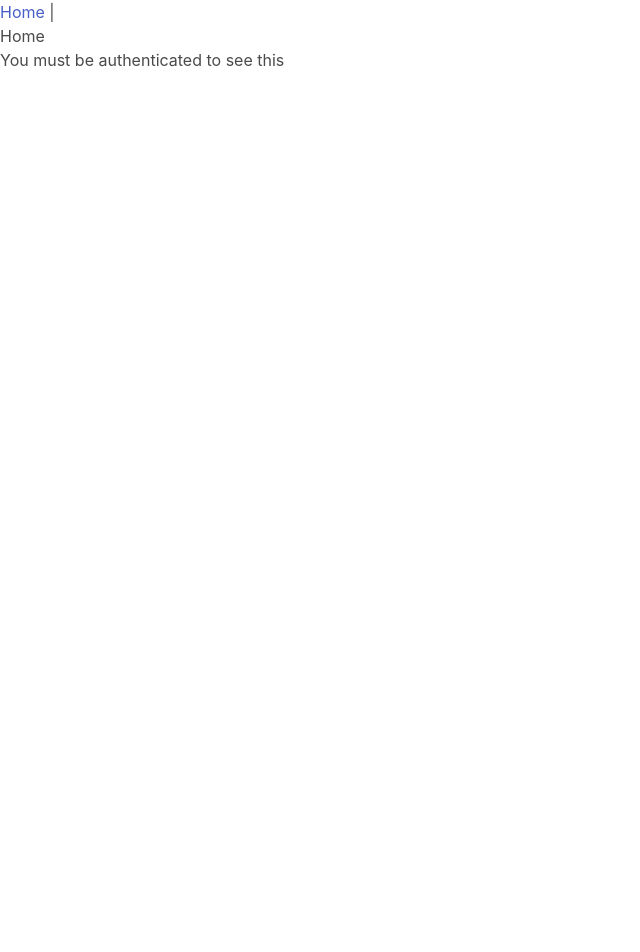
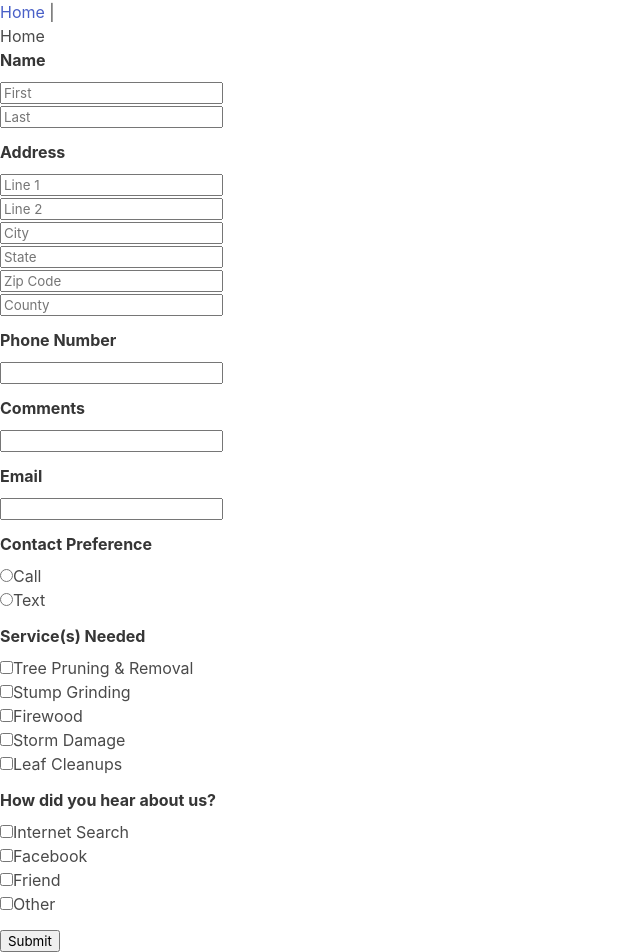
Before and after one commit to jleya95/Lizi-Jake, a Vue app in the folder TimberjackWebsite/vue/: page / in a window 1280 px wide. Shown: the whole page, without its empty margins (0-640 px from the left). Before the commit the page ends 800 px from the top, so only its background shows below. Built offline with nearby package versions, Linux system fonts and the light colour scheme.

Commit message:
Form layout built

```diff
--- /dev/null
+++ b/TimberjackWebsite/vue/src/components/ContactForm.vue
@@ -0,0 +1,82 @@
+<template>
+    <form class="form">
+        <div class="field">
+            <label class="label">Name</label>
+            <div class="formbox">
+                <input class="forminput" type="text" placeholder="First">
+            </div>
+            <div class="formbox">
+                <input class="forminput" type="text" placeholder="Last">
+            </div>
+        </div>
+        <div class="field">
+            <label class="label">Address</label>
+            <div class="formbox">
+                <input type="text" class="forminput" placeholder="Line 1">
+            </div>
+            <div class="formbox">
+                <input type="text" class="forminput" placeholder="Line 2">
+            </div>
+            <div class="formbox">
+                <input type="text" class="forminput" placeholder="City">
+            </div>
+            <div class="formbox">
+                <input type="text" class="forminput" placeholder="State">
+            </div>
+            <div class="formbox">
+                <input type="text" class="forminput" placeholder="Zip Code">
+            </div>
+            <div class="formbox">
+                <input type="text" class="forminput" placeholder="County">
+            </div>
+        </div>
+        <div class="field">
+            <label class="label">Phone Number</label>
+            <input type="text" class="forminput">
+        </div>
+        <div class="field">
+            <label class="label">Comments</label>
+            <input type="text">
+        </div>
+        <div class="field">
+            <label class="label">Email</label>
+            <input type="text">
+        </div>
+        <div class="field">
+            <label class="label">Contact Preference</label>
+            <input type="radio" id="call" name="contact_preference" value="Call">
+            <label for="call">Call</label><br>
+            <input type="radio" id="text" name="contact_preference" value="Text">
+            <label for="text">Text</label>
+        </div>
+        <div class="field">
+            <label class="label">Service(s) Needed</label>
+            <input type="checkbox" id="pruning" value="Tree Pruning & Removal">
+            <label for="pruning">Tree Pruning & Removal</label><br>
+            <input type="checkbox" id="stump" value="Stump Grinding">
+            <label for="stump">Stump Grinding</label><br>
+            <input type="checkbox" id="firewood" value="Firewood">
+            <label for="firewood">Firewood</label><br>
+            <input type="checkbox" id="storm" value="Storm Damage">
+            <label for="storm">Storm Damage</label><br>
+            <input type="checkbox" id="leaf" value="Leaf Cleanups">
+            <label for="leaf">Leaf Cleanups</label>
+        </div>
+        <div class="field">
+            <label class="label">How did you hear about us?</label>
+            <input type="checkbox" id="internet" value="Internet Search">
+            <label for="internet">Internet Search</label><br>
+            <input type="checkbox" id="facebook" value="Facebook">
+            <label for="facebook">Facebook</label><br>
+            <input type="checkbox" id="friend" value="Friend">
+            <label for="friend">Friend</label><br>
+            <input type="checkbox" id="other" value="Other">
+            <label for="other">Other</label>
+        </div>
+        <div class="field">
+            <input type="submit" class="forminput" value="Submit">
+        </div>
+    </form>
+</template>
+
+<script></script>
--- a/TimberjackWebsite/vue/src/views/HomeView.vue
+++ b/TimberjackWebsite/vue/src/views/HomeView.vue
@@ -1,11 +1,16 @@
 <template>
   <div class="home">
     <h1>Home</h1>
-    <p>You must be authenticated to see this</p>
+    <contact-form></contact-form>
   </div>
 </template>
 
 <script>
+import ContactForm from '@/components/ContactForm.vue'
+
 export default {
+  components: {
+    ContactForm
+  }
 };
 </script>
```
